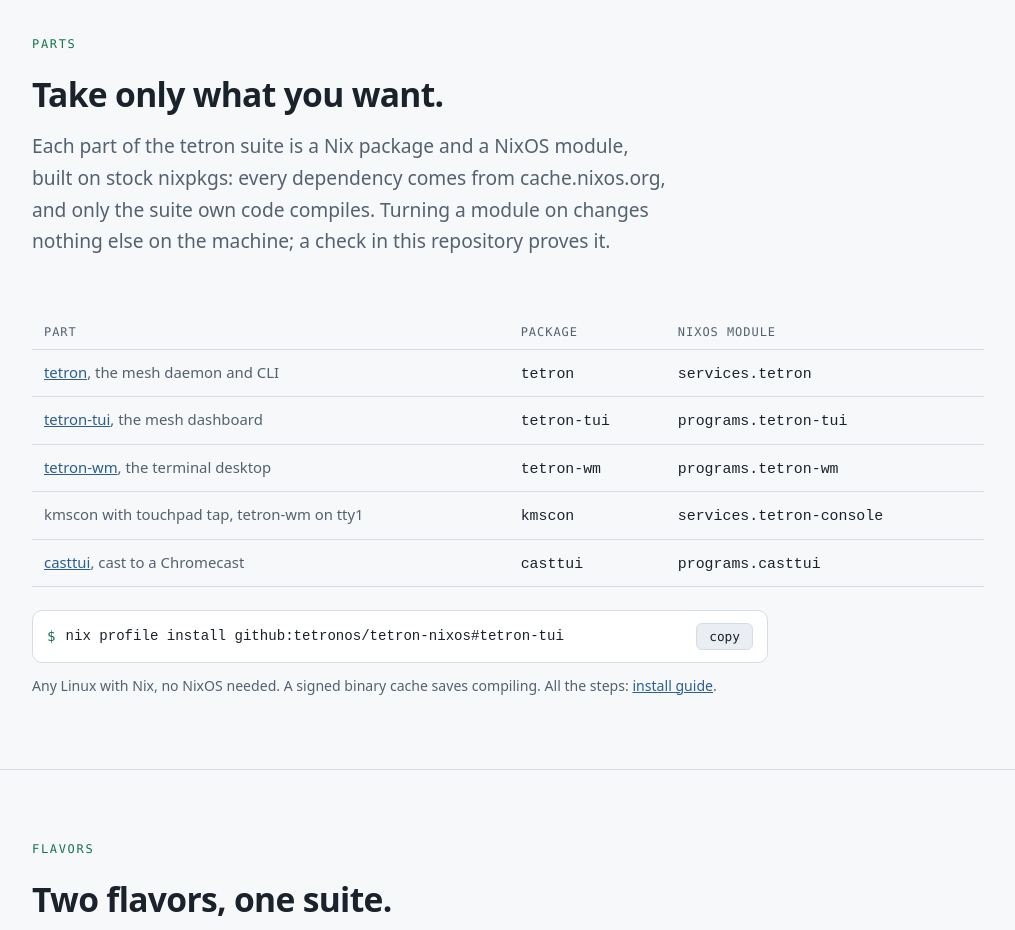
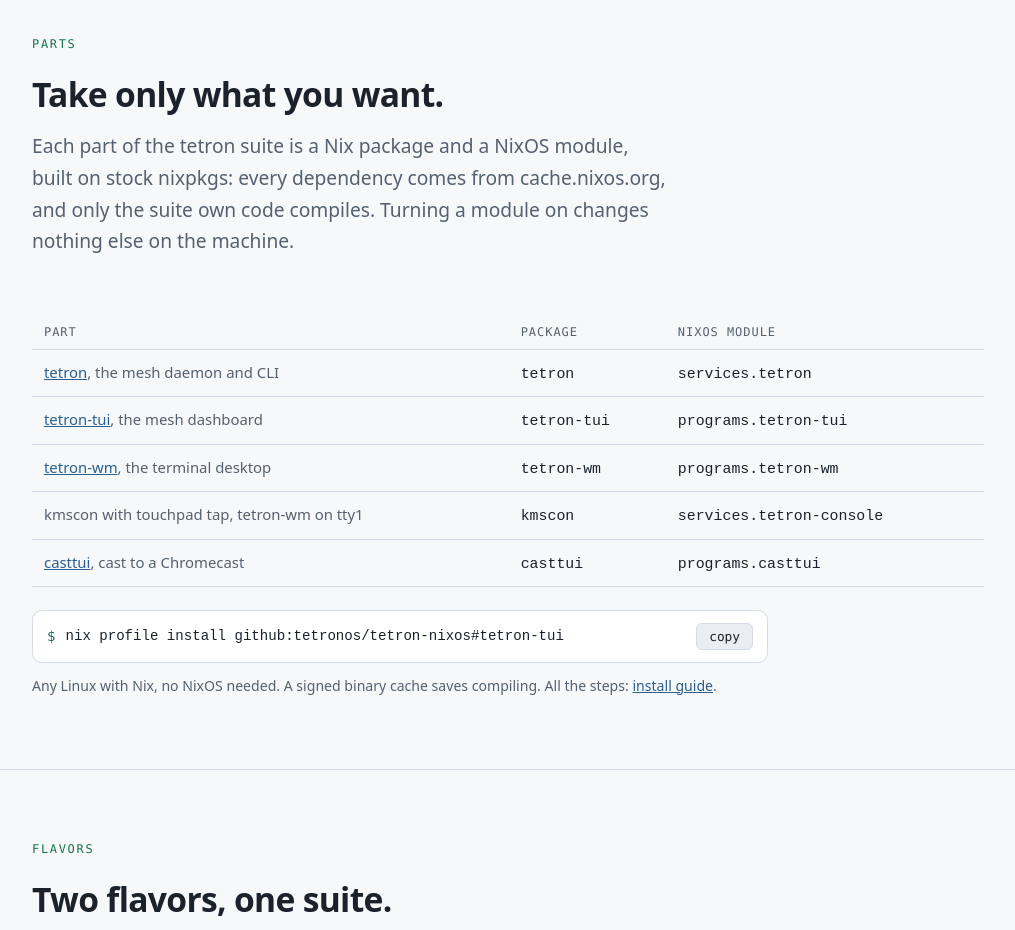
Before and after one commit to tetronos/tetron-nixos, a plain HTML site: page docs/index.html in a window 1280 px wide. Shown: the part 1240-2170 px from the top of the page, without its empty margins (132-1147 px from the left). Drawn offline with Linux system fonts and the light colour scheme.

Commit message:
docs: index lede drops the line about the check (website agent edit, committed as found)

```diff
--- a/docs/index.html
+++ b/docs/index.html
@@ -148,7 +148,7 @@ ls result/iso/</pre>
 <section id="parts"><div class="wrap">
   <p class="eyebrow">Parts</p>
   <h2>Take only what you want.</h2>
-  <p class="lede">Each part of the tetron suite is a Nix package and a NixOS module, built on stock nixpkgs: every dependency comes from cache.nixos.org, and only the suite own code compiles. Turning a module on changes nothing else on the machine; a check in this repository proves it.</p>
+  <p class="lede">Each part of the tetron suite is a Nix package and a NixOS module, built on stock nixpkgs: every dependency comes from cache.nixos.org, and only the suite own code compiles. Turning a module on changes nothing else on the machine.</p>
   <div class="tablewrap"><table class="cmp">
     <tr><th>Part</th><th>Package</th><th>NixOS module</th></tr>
     <tr><td><a href="https://tetronos.github.io/tetron/">tetron</a>, the mesh daemon and CLI</td><td><code>tetron</code></td><td><code>services.tetron</code></td></tr>
```
